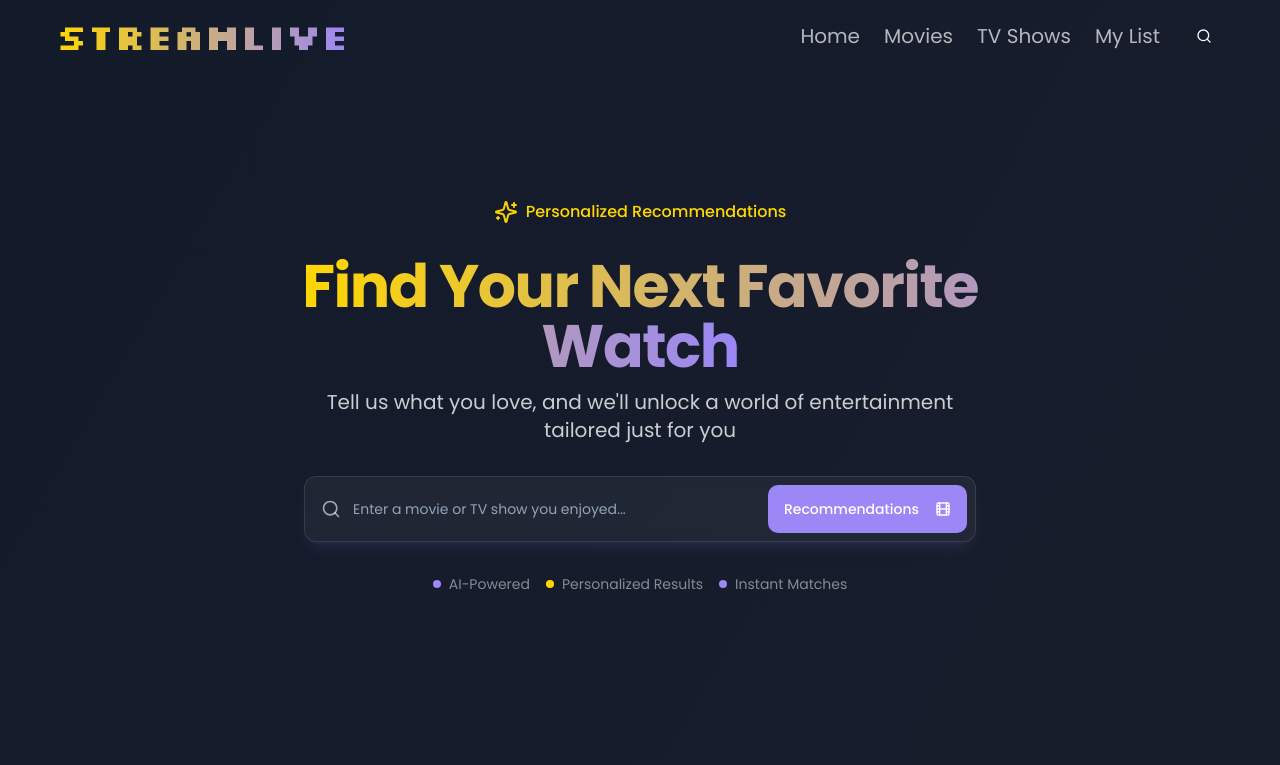
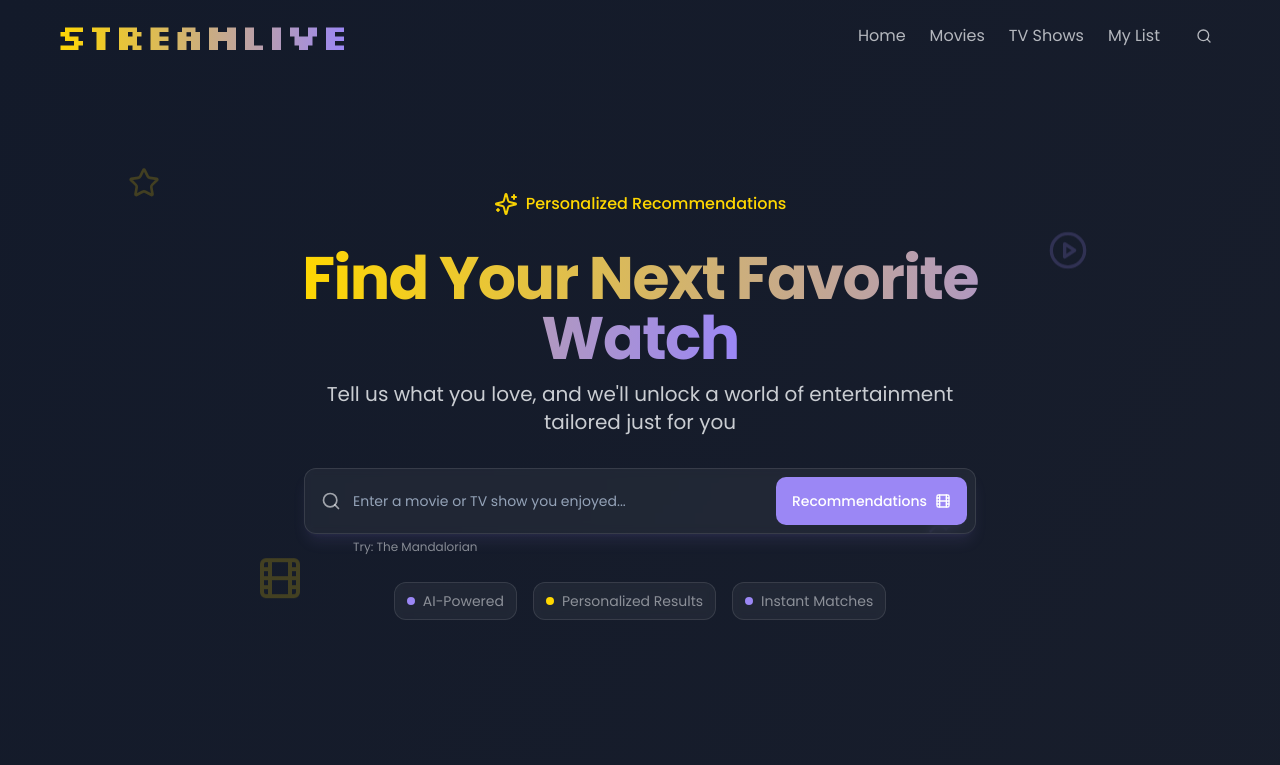
Before and after one commit to goutamvarma44/streamlive-ui-ux-design, a React (Vite) app: page / in a window 1280 px wide. Shown: the top 765 px of the page. Built offline with nearby package versions, Linux system fonts and the light colour scheme.

Commit message:
Refactor: Improve HeroSection interactivity
- Added animations and visual enhancements to the HeroSection.
- Improved user engagement through interactive elements.

```diff
--- a/src/components/Header.tsx
+++ b/src/components/Header.tsx
@@ -1,34 +1,97 @@
-import React from 'react';
-import { Search } from 'lucide-react';
+
+import React, { useState, useEffect } from 'react';
+import { Search, Menu, X } from 'lucide-react';
 import { Input } from '@/components/ui/input';
 import { Button } from '@/components/ui/button';
+import { Sheet, SheetContent, SheetTrigger } from "@/components/ui/sheet";
+
 const Header = () => {
-  return <header className="w-full py-4 px-4 md:px-6 z-10 text-xl">
+  const [scrolled, setScrolled] = useState(false);
+  const [isMounted, setIsMounted] = useState(false);
+
+  useEffect(() => {
+    setIsMounted(true);
+
+    const handleScroll = () => {
+      const isScrolled = window.scrollY > 10;
+      if (isScrolled !== scrolled) {
+        setScrolled(isScrolled);
+      }
+    };
+
+    window.addEventListener('scroll', handleScroll);
+    return () => window.removeEventListener('scroll', handleScroll);
+  }, [scrolled]);
+
+  return (
+    <header className={`fixed top-0 w-full py-4 px-4 md:px-6 z-50 transition-all duration-300 ${
+      scrolled ? 'backdrop-blur-lg bg-black/40 shadow-lg' : 'bg-transparent'
+    }`}>
       <div className="container mx-auto flex flex-col md:flex-row justify-between items-center gap-4">
         <div className="flex items-center">
-          <h1 className="text-2xl lg:text-4xl logo-gradient md:text-2xl font-semibold">
+          <h1 className={`text-2xl lg:text-4xl logo-gradient md:text-2xl font-semibold transition-all duration-500 ${
+            scrolled ? 'scale-90' : ''
+          }`}>
             StreamLive
           </h1>
         </div>
 
-        <nav className="flex items-center space-x-6">
-          <a href="#" className="text-foreground/70 hover:text-foreground transition-colors">
+        {/* Desktop Navigation */}
+        <nav className="hidden md:flex items-center space-x-6">
+          <a href="#" className="text-foreground/70 hover:text-foreground transition-colors relative group">
             Home
+            <span className="absolute bottom-0 left-0 w-0 h-0.5 bg-accent-gold group-hover:w-full transition-all duration-300"></span>
           </a>
-          <a href="#" className="text-foreground/70 hover:text-foreground transition-colors">
+          <a href="#" className="text-foreground/70 hover:text-foreground transition-colors relative group">
             Movies
+            <span className="absolute bottom-0 left-0 w-0 h-0.5 bg-accent-gold group-hover:w-full transition-all duration-300"></span>
           </a>
-          <a href="#" className="text-foreground/70 hover:text-foreground transition-colors">
+          <a href="#" className="text-foreground/70 hover:text-foreground transition-colors relative group">
             TV Shows
+            <span className="absolute bottom-0 left-0 w-0 h-0.5 bg-accent-gold group-hover:w-full transition-all duration-300"></span>
           </a>
-          <a href="#" className="text-foreground/70 hover:text-foreground transition-colors">
+          <a href="#" className="text-foreground/70 hover:text-foreground transition-colors relative group">
             My List
+            <span className="absolute bottom-0 left-0 w-0 h-0.5 bg-accent-gold group-hover:w-full transition-all duration-300"></span>
           </a>
-          <Button variant="ghost" size="icon">
-            <Search className="h-5 w-5" />
+          <Button variant="ghost" size="icon" className="hover:bg-accent-purple/20 transition-colors duration-300">
+            <Search className="h-5 w-5 text-foreground/70 hover:text-accent-gold transition-colors duration-300" />
           </Button>
         </nav>
+
+        {/* Mobile Navigation */}
+        <div className="md:hidden">
+          <Sheet>
+            <SheetTrigger asChild>
+              <Button variant="ghost" size="icon" className="hover:bg-accent-purple/20">
+                <Menu className="h-6 w-6 text-foreground" />
+              </Button>
+            </SheetTrigger>
+            <SheetContent side="right" className="bg-dark-purple/95 backdrop-blur-xl border-accent-purple/20">
+              <div className="flex flex-col space-y-8 mt-8">
+                <a href="#" className="text-foreground text-xl py-2 border-b border-accent-purple/20 hover:text-accent-gold transition-colors">
+                  Home
+                </a>
+                <a href="#" className="text-foreground text-xl py-2 border-b border-accent-purple/20 hover:text-accent-gold transition-colors">
+                  Movies
+                </a>
+                <a href="#" className="text-foreground text-xl py-2 border-b border-accent-purple/20 hover:text-accent-gold transition-colors">
+                  TV Shows
+                </a>
+                <a href="#" className="text-foreground text-xl py-2 border-b border-accent-purple/20 hover:text-accent-gold transition-colors">
+                  My List
+                </a>
+                <div className="relative mt-4">
+                  <Input type="text" placeholder="Search..." className="bg-dark-blue/50 border-accent-purple/20 pl-10" />
+                  <Search className="absolute left-3 top-1/2 transform -translate-y-1/2 h-4 w-4 text-foreground/60" />
+                </div>
+              </div>
+            </SheetContent>
+          </Sheet>
+        </div>
       </div>
-    </header>;
+    </header>
+  );
 };
+
 export default Header;
--- a/src/components/HeroSection.tsx
+++ b/src/components/HeroSection.tsx
@@ -1,27 +1,87 @@
-import React, { useState } from 'react';
-import { Search, Film, Sparkles } from 'lucide-react';
+
+import React, { useState, useEffect } from 'react';
+import { Search, Film, Sparkles, Star, PlayCircle, TrendingUp } from 'lucide-react';
 import { Input } from '@/components/ui/input';
 import { Button } from '@/components/ui/button';
+import { toast } from "@/hooks/use-toast";
+
 const HeroSection = () => {
   const [searchQuery, setSearchQuery] = useState('');
+  const [isTyping, setIsTyping] = useState(false);
+  const [backgroundPosition, setBackgroundPosition] = useState({ x: 0, y: 0 });
+
+  // Handle mouse move for parallax effect
+  useEffect(() => {
+    const handleMouseMove = (e: MouseEvent) => {
+      const x = (e.clientX / window.innerWidth) * 15;
+      const y = (e.clientY / window.innerHeight) * 15;
+      setBackgroundPosition({ x, y });
+    };
+
+    window.addEventListener('mousemove', handleMouseMove);
+    return () => window.removeEventListener('mousemove', handleMouseMove);
+  }, []);
+
   const handleSearch = (e: React.FormEvent) => {
     e.preventDefault();
-    console.log('Searching for:', searchQuery);
-    // Here you would integrate with your recommendation engine
+    if (searchQuery.trim()) {
+      console.log('Searching for:', searchQuery);
+      toast({
+        title: "Finding your next binge!",
+        description: `Searching recommendations based on "${searchQuery}"`,
+      });
+      // Here you would integrate with your recommendation engine
+    } else {
+      toast({
+        variant: "destructive",
+        title: "Search field empty",
+        description: "Please enter a movie or TV show you enjoyed",
+      });
+    }
   };
-  return <section className="relative py-20 px-4 md:py-32 overflow-hidden">
+
+  const handleInputFocus = () => setIsTyping(true);
+  const handleInputBlur = () => setIsTyping(false);
+
+  // Popular suggestions for animation
+  const suggestions = ["Stranger Things", "Game of Thrones", "Breaking Bad", "The Mandalorian", "Squid Game"];
+
+  return (
+    <section className="relative py-20 px-4 md:py-32 overflow-hidden">
       {/* Background gradient */}
       <div className="absolute inset-0 bg-gradient-to-b from-dark-blue/80 to-dark-purple/90 -z-10"></div>
 
-      {/* Decorative elements */}
-      <div className="absolute top-0 left-0 w-full h-full opacity-30 -z-10">
+      {/* Animated floating elements */}
+      <div
+        className="absolute top-0 left-0 w-full h-full opacity-30 -z-10"
+        style={{
+          transform: `translate(${-backgroundPosition.x}px, ${-backgroundPosition.y}px)`,
+          transition: 'transform 0.2s ease-out'
+        }}
+      >
         <div className="absolute top-10 left-10 w-32 h-32 rounded-full bg-accent-purple/20 blur-3xl"></div>
         <div className="absolute bottom-10 right-10 w-56 h-56 rounded-full bg-accent-gold/10 blur-3xl"></div>
         <div className="absolute top-1/3 right-1/4 w-24 h-24 rounded-full bg-accent-purple/30 blur-xl animate-pulse"></div>
         <div className="absolute bottom-1/3 left-1/4 w-40 h-40 rounded-full bg-accent-gold/20 blur-2xl animate-pulse"></div>
       </div>
 
-      <div className="container mx-auto text-center max-w-3xl">
+      {/* Floating media icons */}
+      <div className="absolute top-0 left-0 w-full h-full pointer-events-none -z-5">
+        <div className="absolute top-[15%] left-[10%] animate-float opacity-20">
+          <Star className="text-accent-gold w-8 h-8" />
+        </div>
+        <div className="absolute top-[25%] right-[15%] animate-float opacity-20" style={{ animationDelay: '1s' }}>
+          <PlayCircle className="text-accent-purple w-10 h-10" />
+        </div>
+        <div className="absolute bottom-[20%] left-[20%] animate-float opacity-20" style={{ animationDelay: '1.5s' }}>
+          <Film className="text-accent-gold w-12 h-12" />
+        </div>
+        <div className="absolute bottom-[30%] right-[25%] animate-float opacity-20" style={{ animationDelay: '0.7s' }}>
+          <TrendingUp className="text-accent-purple w-8 h-8" />
+        </div>
+      </div>
+
+      <div className="container mx-auto text-center max-w-3xl relative z-10">
         <div className="mb-8 flex items-center justify-center">
           <Sparkles className="h-6 w-6 text-accent-gold mr-2 animate-pulse" />
           <span className="text-accent-gold font-medium text-sm md:text-base">Personalized Recommendations</span>
@@ -35,32 +95,60 @@ const HeroSection = () => {
           Tell us what you love, and we'll unlock a world of entertainment tailored just for you
         </p>
 
-        <form onSubmit={handleSearch} className="flex flex-col sm:flex-row items-center gap-2 max-w-2xl mx-auto glass p-2 shadow-lg shadow-accent-purple/10 hover:shadow-accent-purple/20 transition-all duration-300">
-          <div className="relative flex-1 w-full">
-            <Input type="text" placeholder="Enter a movie or TV show you enjoyed..." className="pl-10 py-6 bg-transparent border-0 shadow-none focus-visible:ring-0 text-base" value={searchQuery} onChange={e => setSearchQuery(e.target.value)} />
-            <Search className="absolute left-2 top-1/2 transform -translate-y-1/2 h-5 w-5 text-foreground/60" />
+        <form onSubmit={handleSearch} className="relative flex flex-col sm:flex-row items-center gap-2 max-w-2xl mx-auto glass p-2 shadow-lg shadow-accent-purple/10 hover:shadow-accent-purple/20 transition-all duration-300">
+          <div className="relative flex-1 w-full group">
+            <Input
+              type="text"
+              placeholder="Enter a movie or TV show you enjoyed..."
+              className="pl-10 py-6 bg-transparent border-0 shadow-none focus-visible:ring-0 text-base"
+              value={searchQuery}
+              onChange={e => setSearchQuery(e.target.value)}
+              onFocus={handleInputFocus}
+              onBlur={handleInputBlur}
+            />
+            <Search className="absolute left-2 top-1/2 transform -translate-y-1/2 h-5 w-5 text-foreground/60 group-hover:text-accent-gold transition-colors duration-300" />
+
+            {/* Suggested terms animation */}
+            {!searchQuery && (
+              <div className="absolute -bottom-8 left-0 w-full text-xs text-foreground/50 overflow-hidden h-6 pointer-events-none">
+                <div className="flex flex-col animate-marquee">
+                  {suggestions.map((suggestion, index) => (
+                    <span key={index} className="my-1 text-start pl-10">Try: {suggestion}</span>
+                  ))}
+                </div>
+              </div>
+            )}
           </div>
-          <Button type="submit" className="w-full sm:w-auto bg-accent-purple hover:bg-accent-purple/80 text-white font-medium py-6 group transition-all duration-300">
-            <span> Recommendations</span>
-            <Film className="ml-2 h-4 w-4 group-hover:rotate-12 transition-all" />
+
+          <Button
+            type="submit"
+            className="w-full sm:w-auto bg-accent-purple hover:bg-accent-purple/80 text-white font-medium py-6 group transition-all duration-300 relative overflow-hidden"
+          >
+            <span className="relative z-10 flex items-center">
+              Recommendations
+              <Film className="ml-2 h-4 w-4 group-hover:rotate-12 transition-transform duration-300" />
+            </span>
+            <span className="absolute inset-0 w-0 bg-accent-gold group-hover:w-full transition-all duration-300 -z-0 transform skew-x-12"></span>
           </Button>
         </form>
 
-        <div className="mt-8 flex items-center justify-center gap-4 text-xs md:text-sm text-foreground/50">
-          <div className="flex items-center">
+        <div className="mt-12 flex items-center justify-center gap-4 text-xs md:text-sm text-foreground/50">
+          <div className="flex items-center glass px-3 py-2 backdrop-blur-sm hover:bg-white/10 transition-colors duration-300 cursor-pointer">
             <div className="w-2 h-2 rounded-full bg-accent-purple mr-2"></div>
             <span>AI-Powered</span>
           </div>
-          <div className="flex items-center">
+          <div className="flex items-center glass px-3 py-2 backdrop-blur-sm hover:bg-white/10 transition-colors duration-300 cursor-pointer">
             <div className="w-2 h-2 rounded-full bg-accent-gold mr-2"></div>
             <span>Personalized Results</span>
           </div>
-          <div className="flex items-center">
+          <div className="flex items-center glass px-3 py-2 backdrop-blur-sm hover:bg-white/10 transition-colors duration-300 cursor-pointer">
             <div className="w-2 h-2 rounded-full bg-accent-purple mr-2"></div>
             <span>Instant Matches</span>
           </div>
         </div>
       </div>
-    </section>;
+    </section>
+  );
 };
+
 export default HeroSection;
--- a/src/index.css
+++ b/src/index.css
@@ -66,4 +66,50 @@
     @apply bg-gradient-to-r from-accent-gold via-accent-purple to-accent-gold bg-clip-text text-transparent animate-gradient-animation font-silkscreen;
     background-size: 200% 200%;
   }
+
+  /* Parallax movement for background elements */
+  .parallax {
+    transition: transform 0.2s cubic-bezier(0.2, 0.49, 0.32, 0.99);
+  }
+
+  /* Button hover animation */
+  .btn-hover-effect {
+    @apply relative overflow-hidden;
+  }
+
+  .btn-hover-effect:after {
+    @apply absolute inset-0 w-0 bg-accent-gold transition-all duration-500 -z-10;
+    content: "";
+    transform: skewX(-15deg);
+  }
+
+  .btn-hover-effect:hover:after {
+    @apply w-full;
+  }
 }
+
+@keyframes float {
+  0%, 100% {
+    transform: translateY(0);
+  }
+  50% {
+    transform: translateY(-15px);
+  }
+}
+
+@keyframes marquee {
+  0% {
+    transform: translateY(0);
+  }
+  100% {
+    transform: translateY(-120px);
+  }
+}
+
+.animate-float {
+  animation: float 6s ease-in-out infinite;
+}
+
+.animate-marquee {
+  animation: marquee 10s linear infinite;
+}
--- a/src/pages/Index.tsx
+++ b/src/pages/Index.tsx
@@ -9,7 +9,7 @@ const Index = () => {
   return (
     <div className="min-h-screen flex flex-col bg-gradient-to-br from-dark-blue to-dark-purple">
       <Header />
-      <main className="flex-1">
+      <main className="flex-1 pt-16">
         <HeroSection />
         <FeaturedSection />
       </main>
--- a/tailwind.config.ts
+++ b/tailwind.config.ts
@@ -82,13 +82,39 @@ export default {
 				'float': {
 					'0%, 100%': { transform: 'translateY(0)' },
 					'50%': { transform: 'translateY(-10px)' }
+				},
+				'pulse-glow': {
+					'0%, 100%': {
+						opacity: '0.6',
+						boxShadow: '0 0 15px 2px rgba(155, 135, 245, 0.4)'
+					},
+					'50%': {
+						opacity: '0.9',
+						boxShadow: '0 0 25px 5px rgba(155, 135, 245, 0.7)'
+					}
+				},
+				'shimmer': {
+					'0%': { backgroundPosition: '-200% 0' },
+					'100%': { backgroundPosition: '200% 0' }
+				},
+				'rotate-slow': {
+					'0%': { transform: 'rotate(0deg)' },
+					'100%': { transform: 'rotate(360deg)' }
+				},
+				'bounce-subtle': {
+					'0%, 100%': { transform: 'translateY(0)' },
+					'50%': { transform: 'translateY(-5px)' }
 				}
 			},
 			animation: {
 				'accordion-down': 'accordion-down 0.2s ease-out',
 				'accordion-up': 'accordion-up 0.2s ease-out',
 				'gradient-animation': 'gradient-animation 3s ease infinite',
-				'float': 'float 3s ease-in-out infinite'
+				'float': 'float 3s ease-in-out infinite',
+				'pulse-glow': 'pulse-glow 2s ease-in-out infinite',
+				'shimmer': 'shimmer 3s linear infinite',
+				'rotate-slow': 'rotate-slow 10s linear infinite',
+				'bounce-subtle': 'bounce-subtle 2s ease-in-out infinite'
 			},
 			fontFamily: {
 				'silkscreen': ['Silkscreen', 'cursive'],
```
